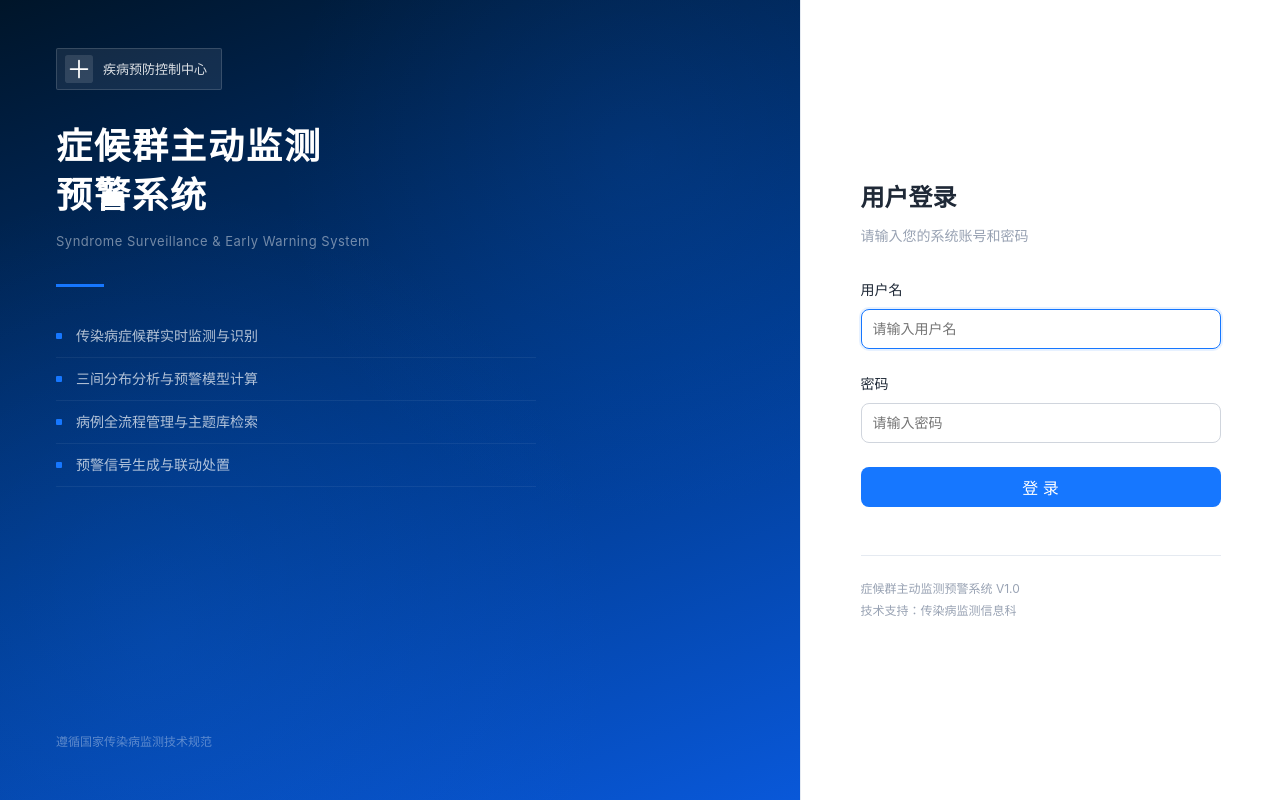
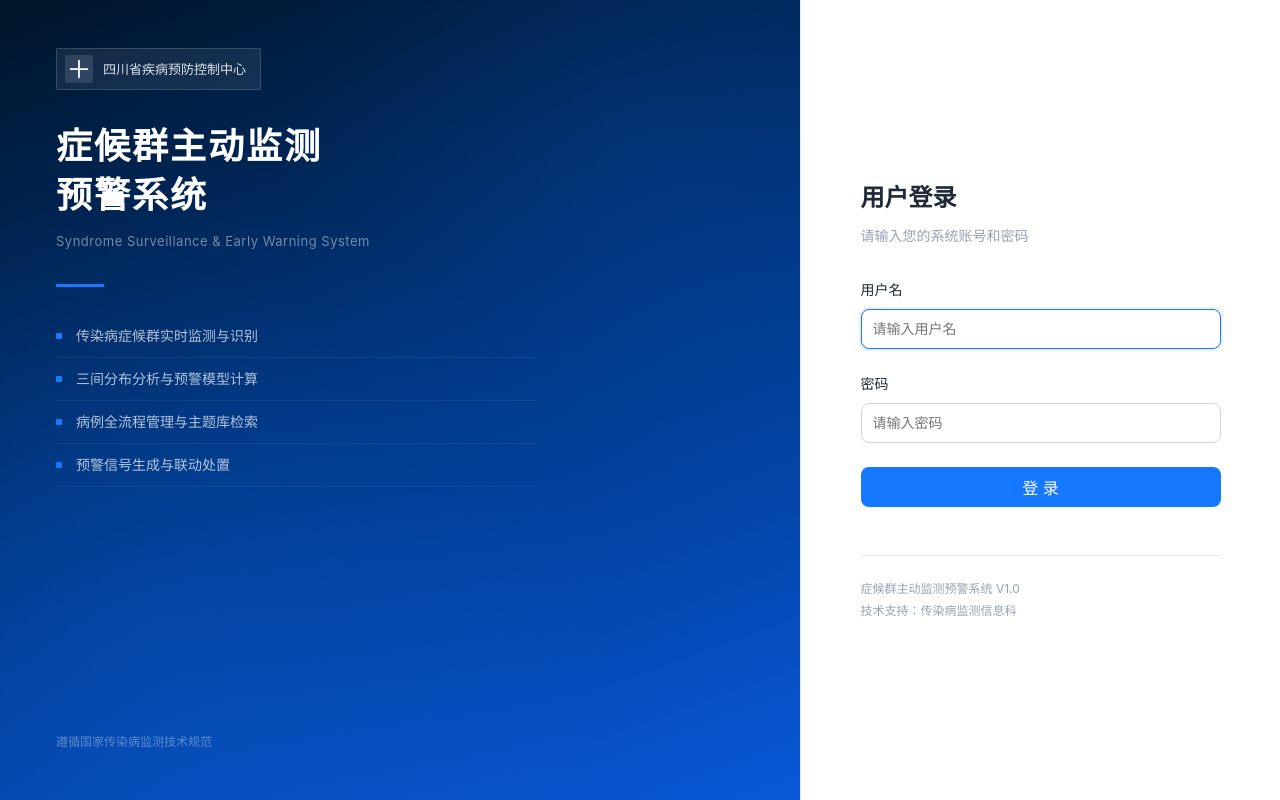
Before and after one commit to wlgqo/symptom, a Spring Boot app: page /login in a window 1280 px wide. Run offline with Spring Boot 4, Linux system fonts and the light colour scheme; data that the repository does not hold is empty.

Commit message:
机构名称调整为四川省疾病预防控制中心
Co-authored-by: wlgqo <wlgqo@users.noreply.github.com>

```diff
--- a/src/main/resources/templates/layout.html
+++ b/src/main/resources/templates/layout.html
@@ -137,7 +137,7 @@
             <div class="page-content" th:replace="${content}">内容区域</div>
             <footer class="app-footer">
                 <span>症候群监测管理系统 SSEW</span>
-                <span>© 疾病预防控制中心</span>
+                <span>© 四川省疾病预防控制中心</span>
             </footer>
         </div>
     </div>
--- a/src/main/resources/templates/login.html
+++ b/src/main/resources/templates/login.html
@@ -15,7 +15,7 @@
                     <rect width="40" height="40" rx="4" fill="rgba(255,255,255,0.12)"/>
                     <path d="M20 8v24M8 20h24" stroke="#fff" stroke-width="2.5" stroke-linecap="round"/>
                 </svg>
-                <span>疾病预防控制中心</span>
+                <span>四川省疾病预防控制中心</span>
             </div>
             <h1 class="login-system-name">症候群主动监测<br>预警系统</h1>
             <p class="login-system-en">Syndrome Surveillance &amp; Early Warning System</p>
```
